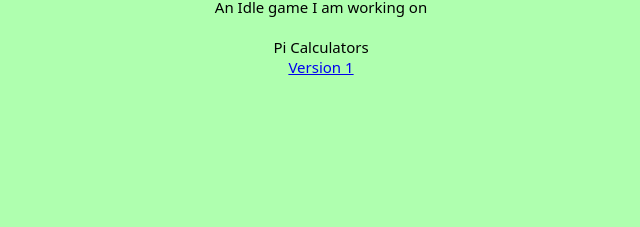
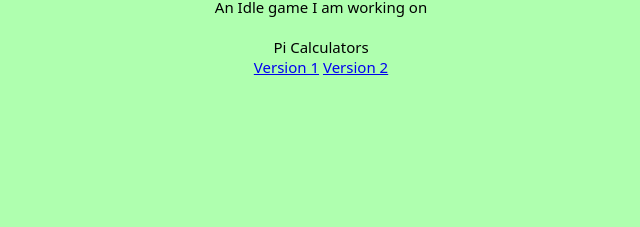
Before and after one commit to BinaryKiwiz/binarykiwiz.github.io, a plain HTML site: page index.html in a window 1280 px wide. Shown: the part 422-649 px from the top of the page, 319-959 px from the left. Drawn offline with Linux system fonts and the light colour scheme.

Commit message:
Update index.html

```diff
--- a/index.html
+++ b/index.html
@@ -53,6 +53,7 @@
         Pi Calculators
         <br>
 <a href = https://binarykiwiz.github.io/Pi-Calculator-V1/>Version 1</a>
+<a href = https://binarykiwiz.github.io/Pi-Calculator-V2/>Version 2</a>
         <br>
         <br>
         <br>
```
